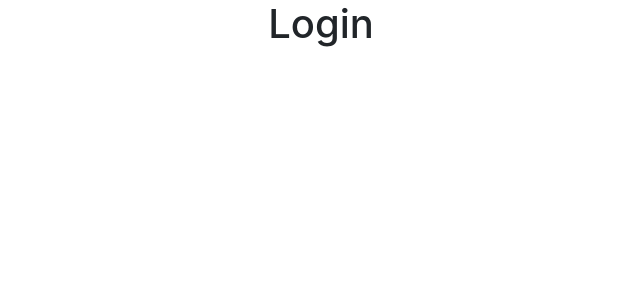
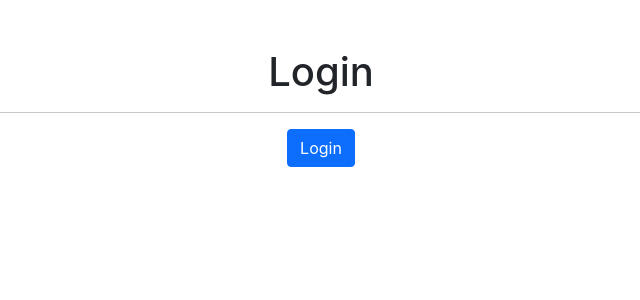
Before and after one commit to xavier-tadeo/HeroesApp, a React (Create React App) app: page /login in a window 1280 px wide. Shown: the top 300 px of the page, without its empty margins (319-959 px from the left). Built offline with nearby package versions, Linux system fonts and the light colour scheme.

Commit message:
Added the naviagtion with login and logout

```diff
--- a/src/components/Login/Login.tsx
+++ b/src/components/Login/Login.tsx
@@ -1,9 +1,23 @@
 import React from "react";
+import { useNavigate } from "react-router-dom";
 
 export const Login = () => {
+  const navigate = useNavigate();
+
+  const handleLogin = () => {
+    navigate("/marvel", {
+      replace: true,
+    });
+  };
+
   return (
-    <div>
+    <div className="container mt-5">
       <h1>Login</h1>
+      <hr />
+
+      <button className="btn btn-primary" onClick={handleLogin}>
+        Login
+      </button>
     </div>
   );
 };
--- a/src/components/Navbar/Navbar.tsx
+++ b/src/components/Navbar/Navbar.tsx
@@ -1,9 +1,13 @@
 import React from "react";
-import { Link, NavLink } from "react-router-dom";
+import { Link, NavLink, useNavigate } from "react-router-dom";
 
 export const Navbar = () => {
+  const navigate = useNavigate();
+
   const handleLogout = () => {
-    console.log("Saliendo...");
+    navigate("/login", {
+      replace: true,
+    });
   };
 
   return (
```
